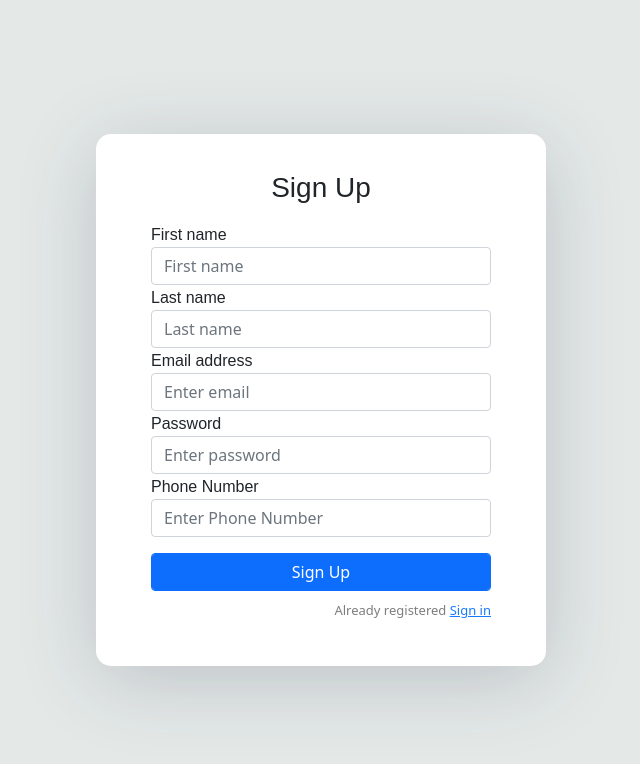
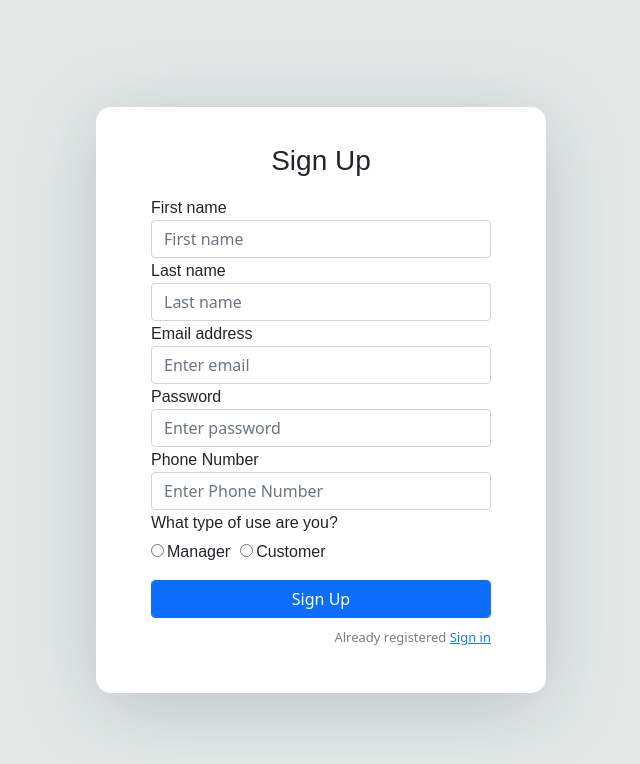
Before and after one commit to Thesis2022FTC/FastFood, a React (Create React App) app in the folder ftc-app/: page /sign-up in a window 1280 px wide. Shown: the top 764 px of the page, without its empty margins (319-959 px from the left). Built offline with nearby package versions, Linux system fonts and the light colour scheme.

Commit message:
added userType as Manager or Customer

```diff
--- a/ftc-app/src/Admin.js
+++ b/ftc-app/src/Admin.js
@@ -2,14 +2,14 @@ import React from "react";
 import { useDispatch, useSelector } from "react-redux";
 import { Redirect } from "react-router-dom";
 import FormComponent from './MDComponent/Form'
-const Admin=()=>{
+const Admin=({profile})=>{
     const { isLogin } = useSelector(state => state.user)
     if (!isLogin) {
         return <Redirect to={'/sign-in'} />
     }
     return(
         <div>
-           < FormComponent/>
+           < FormComponent profile={profile}/>
         </div>
     )
 }
--- a/ftc-app/src/Dashboard.js
+++ b/ftc-app/src/Dashboard.js
@@ -5,13 +5,14 @@ import { getAuth, onAuthStateChanged } from "firebase/auth";
 import DataTable from './MDComponent/DataTable'
 import ControlledCarousel from "./MDComponent/Carousel";
 import CardGrid from "./MDComponent/Cards";
+import Admin from "./Admin"
 import db from './config';
 import { collection, query, where, onSnapshot } from "firebase/firestore";
-import { getUser } from "./redux/features/userSlice";
+import  { getStore} from "./redux/features/fastfood";
 
 const Dashboard = () => {
     const dispatch = useDispatch();
-    const { isLogin } = useSelector(state => state.user)
+    const { isLogin, isUserType } = useSelector(state => state.user)
     const [store, setStore] = useState([])
     const auth = getAuth();
     const user = auth.currentUser;
@@ -21,11 +22,12 @@ const Dashboard = () => {
         if (isSubscribed) {
             // dispatch(getUser(user))
             fetchStore();
+
         }
 
         return () => isSubscribed = false
 
-    }, [])
+    },[user.uid])
 
 
 
@@ -35,9 +37,11 @@ const Dashboard = () => {
             const fastfood = [];
             querySnapshot.forEach((doc) => {
                 fastfood.push(doc.data());
+                dispatch(getStore(doc.data()))
             });
             setStore(fastfood)
-            console.log(JSON.stringify(store))
+            // console.log(JSON.stringify(store))
+            console.log('TEST',isUserType.UserType)
         });
 
     }
@@ -48,13 +52,15 @@ const Dashboard = () => {
 
 
     return (
-        <div className="container bg-light" style={{ marginTop: 30, paddingTop: 30, marginBottom: 100 }}>
-            <div className="container-fluid bg-dark" > <ControlledCarousel fastfood={store} /></div>
-            <div style={{ marginTop: 50, paddingBottom: 50 }}>
-                <CardGrid fastfood={store} />
-            </div>
+        isUserType.UserType == 'Customer' ?
+            <div className="container bg-light" style={{ marginTop: 30, paddingTop: 30, marginBottom: 100 }}>
 
-        </div>
+                <div className="container-fluid bg-dark" > <ControlledCarousel fastfood={store} /></div>
+                <div style={{ marginTop: 50, paddingBottom: 50 }}>
+                    <CardGrid fastfood={store} />
+                </div>
+            </div> :
+            <Admin />
     )
 }
 
--- a/ftc-app/src/MDComponent/Carousel.js
+++ b/ftc-app/src/MDComponent/Carousel.js
@@ -14,7 +14,7 @@ const ControlledCarousel = ({ fastfood }) => {
                 <Carousel.Item>
                     <img
                         width="200"
-                        height="200"
+                        height="250"
                         className="d-block w-100"
                         // src={item.Logo}
                         alt={item.CompanyName}
--- a/ftc-app/src/MDComponent/Form.js
+++ b/ftc-app/src/MDComponent/Form.js
@@ -1,43 +1,86 @@
-import React, { useState } from "react";
+import React, { useState, useEffect } from "react";
 import { Form, Row, Col, Button, Alert } from "react-bootstrap";
 import { getAuth } from "@firebase/auth";
 import { doc, setDoc } from "firebase/firestore";
 import { getStorage, ref, uploadBytesResumable, getDownloadURL } from "firebase/storage";
 import db from '../config';
 import { encode, decode } from 'js-base64';
+import { useSelector ,useDispatch} from "react-redux";
+import  { getStore} from "../redux/features/fastfood";
 
 const FormComponent = () => {
+    const dispatch=useDispatch()
+    const {fastfood}=useSelector(state=>state.fastfood)
     const auth = getAuth();
     const user = auth.currentUser;
     const storage = getStorage();
     const [url, setUrl] = useState('')
     const [srcFile, setSrcFile] = useState()
+    const [myProfile, setmyProfile] = useState(fastfood.filter(item=>item.uid==user.uid))
+    const [companyname, setCompanyName] = useState()
+    const [seat, setSeat] = useState()
+    const [fullname, setFullname] = useState()
+    const [address1, setAddress1] = useState()
+    const [address2, setAddress2] = useState()
+    const [city, setCity] = useState()
+    const [zip, setZip] = useState()
+    const [drivethru, setDriveThru] = useState()
+    const [parkspace, setParkSpace] = useState()
+    const [startTime, setStarTime] = useState()
+    const [endTime, setEndTime] = useState()
+    const [description, setDescription] = useState()
+    console.log("MyProfile",myProfile)
+
     let srcUrl = ''
     const metadata = {
         contentType: 'image/jpeg'
     };
+
+    useEffect(() => {
+        setmyProfile(fastfood.filter(item=>item.uid==user.uid))
+        setCompanyName(myProfile.length > 0 ? myProfile[0].CompanyName : null)
+        setSeat(myProfile.length > 0 ? myProfile[0].Capacity : null)
+        setFullname(myProfile.length > 0 ? myProfile[0].Manager : null)
+        setAddress1(myProfile.length > 0 ? myProfile[0].Address1 : null)
+        setAddress2(myProfile.length > 0 ? myProfile[0].Address2 : null)
+        setCity(myProfile.length > 0 ? myProfile[0].City : null)
+        setZip(myProfile.length > 0 ? myProfile[0].Zip : null)
+        setDriveThru(myProfile.length > 0 ? myProfile[0].DriveThru : null)
+        setParkSpace(myProfile.length > 0 ? myProfile[0].ParkingSpace : null)
+        setStarTime(myProfile.length > 0 ? myProfile[0].TimeStart : null)
+        setEndTime(myProfile.length > 0 ? myProfile[0].TimeClose : null)
+        setDescription(myProfile.length > 0 ? myProfile[0].Description : null)
+    }, [fastfood])
+
+
     const changeHandler = (event) => {
         setSrcFile(event.target.files[0]);
 
 
     };
+    // console.log("Prof",myProfile[0][0].uid)
 
     const handleSubmit = async (e) => {
         e.preventDefault();
-        const { companyname, fullname, seat, address1, address2, city, zip, drivethru, parkspace, startTime, endTime, description, uploadFile } = e.target.elements;
+        // const { companyname, fullname, seat, address1, address2, city, zip, drivethru, parkspace, startTime, endTime, description, uploadFile } = e.target.elements;
 
         // const base64Image=encode(uploadFile.files[0].name)
         const company = {
-            CompanyName: companyname.value,
-            Capacity: seat.value,
-            Manager: fullname.value,
+            CompanyName: companyname,
+            Capacity: seat,
+            Manager: fullname,
             CreatedBy: user.uid,
-            Description: description.value,
-            DriveThru: drivethru.value == 'on' ? true : false,
-            Location: `${address1.value} ${address2.value} ${city.value} ${zip.value}`,
-            ParkingSpace: parkspace.value == 'on' ? true : false,
-            TimeStart: startTime.value,
-            TimeClose: endTime.value,
+            Description: description,
+            DriveThru: drivethru == 'on' ? true : false,
+            Location: `${address1} ${address2} ${city} ${zip}`,
+            Address1: address1,
+            Address2: address2,
+            City: city,
+            Zip: zip,
+            ParkingSpace: parkspace == 'on' ? true : false,
+            TimeStart: startTime,
+            TimeClose: endTime,
+            uid: user.uid
 
         }
 
@@ -74,7 +117,8 @@ const FormComponent = () => {
                     setTimeout(() => {
                         setDoc(doc(db, "fastfood", user.uid), company);
                         alert('Record has been saved!')
-                    }, 5000);
+                        dispatch(getStore(company))
+                    }, 3000);
                 });
 
             }
@@ -90,57 +134,57 @@ const FormComponent = () => {
                 <Row className="mb-3">
                     <Form.Group as={Col} controlId="formGridCompanyname">
                         <Form.Label>Company Name</Form.Label>
-                        <Form.Control type="text" placeholder="Enter Company name" name='companyname' required />
+                        <Form.Control type="text" placeholder="Enter Company name" name='companyname' required value={companyname} onChange={(e) => setCompanyName(e.target.value)} />
                     </Form.Group>
 
                     <Form.Group as={Col} controlId="formGridManager">
                         <Form.Label>Manager's Name</Form.Label>
-                        <Form.Control type="text" placeholder="Full name" name='fullname' required />
+                        <Form.Control type="text" placeholder="Full name" name='fullname' required value={fullname} onChange={(e) => setFullname(e.target.value)} />
                     </Form.Group>
 
                     <Form.Group as={Col} controlId="formGridManager">
                         <Form.Label>Seating Capacity</Form.Label>
-                        <Form.Control type="number" placeholder="Enter seat capacity" name='seat' defaultValue="0" required />
+                        <Form.Control type="number" placeholder="Enter seat capacity" name='seat' defaultValue="0" required value={seat} onChange={(e) => setSeat(e.target.value)} />
                     </Form.Group>
                 </Row>
                 <Form.Group className="mb-3" controlId="exampleForm.ControlTextarea1">
                     <Form.Label>Company Short Description</Form.Label>
-                    <Form.Control type='text' as="textarea" rows={3} required name="description" />
+                    <Form.Control type='text' as="textarea" rows={3} required name="description" value={description} onChange={(e) => setDescription(e.target.value)} />
                 </Form.Group>
                 <Row className='mb-3'>
                     <Form.Group as={Col} controlId="formGridLocation">
                         <Form.Label>Address</Form.Label>
-                        <Form.Control placeholder="1234 Main St" name='address1' required />
+                        <Form.Control placeholder="1234 Main St" name='address1' required value={address1} onChange={(e) => setAddress1(e.target.value)} />
                     </Form.Group>
 
                     <Form.Group as={Col} controlId="formGridLocation2">
                         <Form.Label>Address 2</Form.Label>
-                        <Form.Control placeholder="Apartment, studio, or floor" name="address2" />
+                        <Form.Control placeholder="Apartment, studio, or floor" name="address2" value={address2} onChange={(e) => setAddress2(e.target.value)} />
                     </Form.Group>
                     <Form.Group as={Col} controlId="formGridCity">
                         <Form.Label>City</Form.Label>
-                        <Form.Control type="text" placeholder="City" name="city" />
+                        <Form.Control type="text" placeholder="City" name="city" value={city} onChange={(e) => setCity(e.target.value)} />
                     </Form.Group>
 
                     <Form.Group as={Col} controlId="formGridZip">
                         <Form.Label>Zip</Form.Label>
-                        <Form.Control type="number" placeholder="zip/postal code" name="zip" />
+                        <Form.Control type="number" placeholder="zip/postal code" name="zip" value={zip} onChange={(e) => setZip(e.target.value)} />
                     </Form.Group>
                 </Row>
                 <Row className="mb-3">
                     <Form.Group as={Col} className="mb-3" id="formGridDrive">
                         <Form.Label>Do you have Drive Thru?</Form.Label>
-                        <Form.Check type="radio" label="Yes" name="drivethru" required />
-                        <Form.Check type="radio" label="No" name="drivethru" required />
+                        <Form.Check type="radio" label="Yes" name="drivethru" required checked={drivethru ? true : false} onChange={(e) => setDriveThru(e.target.value)} />
+                        <Form.Check type="radio" label="No" name="drivethru" required checked={drivethru ? true : false} onChange={(e) => setDriveThru(e.target.value)} />
                     </Form.Group>
                     <Form.Group as={Col} className="mb-3" id="formGridPark">
                         <Form.Label>Do you have Parking Space?</Form.Label>
-                        <Form.Check type="radio" label="Yes" name="parkspace" required />
-                        <Form.Check type="radio" label="No" name="parkspace" required />
+                        <Form.Check type="radio" label="Yes" name="parkspace" required checked={parkspace ? true : false} onChange={(e) => setParkSpace(e.target.value)} />
+                        <Form.Check type="radio" label="No" name="parkspace" required checked={parkspace ? true : false} onChange={(e) => setParkSpace(e.target.value)} />
                     </Form.Group>
                     <Form.Group as={Col} className="mb-3" id="formGridTimeStart">
                         <Form.Label>Store Opening Time</Form.Label>
-                        <Form.Select aria-label="Default select example" name="startTime" required>
+                        <Form.Select aria-label="Default select example" name="startTime" required value={startTime} onChange={(e) => setStarTime(e.target.value)}>
                             <option>Select opening hour</option>
                             <option value="12:00 am">12:00 am</option>
                             <option value="1:00 am">1:00 am</option>
@@ -170,7 +214,7 @@ const FormComponent = () => {
                     </Form.Group>
                     <Form.Group as={Col} className="mb-3" id="formGridTimeClose">
                         <Form.Label>Store Closing time</Form.Label>
-                        <Form.Select aria-label="Default select example" name="endTime" required>
+                        <Form.Select aria-label="Default select example" name="endTime" required value={endTime} onChange={(e) => setEndTime(e.target.value)}>
                             <option>Select closing hour</option>
                             <option value="12:00 am">12:00 am</option>
                             <option value="1:00 am">1:00 am</option>
--- a/ftc-app/src/header.js
+++ b/ftc-app/src/header.js
@@ -1,24 +1,51 @@
-import React, { useEffect, useRef } from "react"
+import React, { useEffect, useRef,useState } from "react"
 import { Link, useHistory } from "react-router-dom";
 import { useDispatch, useSelector } from "react-redux";
 import { Redirect } from "react-router-dom/cjs/react-router-dom.min";
-import { clearUsers, getUser, isUserLogin } from './redux/features/userSlice'
+import { clearUsers, getUser, isUserLogin,isUser } from './redux/features/userSlice'
 import { getAuth, signInWithEmailAndPassword, signOut } from "firebase/auth";
 import { Navbar, Container, Nav, NavDropdown, Badge } from 'react-bootstrap'
 import Avatar from 'react-avatar';
+import { collection, query, where, onSnapshot } from "firebase/firestore";
+import db from './config'
 
 const Header = () => {
     const history=useHistory()
     const { isLogin,users} = useSelector(state => state.user)
+    const [profile, setProfile] = useState([])
     const dispatch = useDispatch()
     const auth = getAuth();
     const user=auth.currentUser;
+
+    useEffect(() => {
+        let isSubscribed = true
+        if (isSubscribed) {
+            // dispatch(getUser(user))
+            fetchUserProfile();
+        }
+        return () => isSubscribed = false
+
+    }, [user.uid])
+
 
     const logout = (e) => {
         e.preventDefault()
         alert("Sign out now?")
         dispatch(clearUsers())
         signOut(auth)
+
+    }
+
+    const fetchUserProfile= async () => {
+        const q = query(collection(db, "userProfile"),where("uid","==",user.uid));
+        const unsubscribe = onSnapshot(q, (querySnapshot) => {
+            const userProfile = [];
+            querySnapshot.forEach((doc) => {
+                setProfile(doc.data())
+                dispatch(isUser(doc.data()))
+        });
+            });
+
 
     }
 
@@ -46,7 +73,8 @@ const Header = () => {
                         <NavDropdown.Item href="/profile"><Avatar round={true} name={user.displayName} size="20" style={{ marginRight: 5 }} />{user.displayName}</NavDropdown.Item>
                         <NavDropdown.Item  style={{ fontSize: 10 }}>{user.email}</NavDropdown.Item>
                         <NavDropdown.Divider />
-                        <NavDropdown.Item onClick={()=>history.push('/admin')}>Admin Panel</NavDropdown.Item>
+                        {profile.UserType==='Manager'?<NavDropdown.Item onClick={()=>history.push('/admin')}>
+                            Admin Panel</NavDropdown.Item>:null}
                         <NavDropdown.Item href={"/sign-in"} onClick={logout}>Sign out</NavDropdown.Item>
                     </NavDropdown>
 
--- a/ftc-app/src/login.js
+++ b/ftc-app/src/login.js
@@ -34,6 +34,8 @@ const Login = () => {
                 // alert(errorMessage)
             });
     }
+
+
     if (currentUser) {
         return <Redirect to={'/dashboard'} />
     }
--- a/ftc-app/src/profile.js
+++ b/ftc-app/src/profile.js
@@ -1,7 +1,9 @@
 import React from 'react'
 const Profile=()=>{
     return(
-        <div></div>
+        <div>
+
+        </div>
     )
 
 
--- /dev/null
+++ b/ftc-app/src/redux/features/fastfood.js
@@ -0,0 +1,23 @@
+import { createSlice } from '@reduxjs/toolkit'
+
+const initialState = {
+    fastfood:[],
+
+
+}
+
+export const fastfoodSlice = createSlice({
+  name: 'fastfood',
+  initialState,
+  reducers: {
+    getStore: (state,action) => {
+      state.fastfood=state.fastfood.concat(action.payload)
+      console.log('Store:',JSON.stringify(state.fastfood))
+    }
+  },
+})
+
+// Action creators are generated for each case reducer function
+export const {getStore} = fastfoodSlice.actions
+
+export default fastfoodSlice.reducer
--- a/ftc-app/src/redux/store.js
+++ b/ftc-app/src/redux/store.js
@@ -1,8 +1,9 @@
 import { configureStore } from '@reduxjs/toolkit'
 import userSlice from './features/userSlice'
-
+import fastfoodSlice from './features/fastfood'
 export const store = configureStore({
   reducer: {
       user:userSlice,
+      fastfood:fastfoodSlice,
   },
 })
--- a/ftc-app/src/signup.js
+++ b/ftc-app/src/signup.js
@@ -1,47 +1,67 @@
 import React, { useEffect, useState } from "react";
 import { Link, Redirect } from "react-router-dom";
 import firebaseConfig from "./config";
-import { getAuth, createUserWithEmailAndPassword, sendEmailVerification,updateProfile,signInWithEmailAndPassword} from "firebase/auth";
+import { getAuth, createUserWithEmailAndPassword, sendEmailVerification, updateProfile, signInWithEmailAndPassword } from "firebase/auth";
 import Dashboard from "./Dashboard";
 import { useDispatch } from 'react-redux'
 import { getUser, clearUsers, isUserLogin } from './redux/features/userSlice'
+import { doc, setDoc } from "firebase/firestore";
+import db from './config';
+
 const SignUp = () => {
     const dispatch = useDispatch()
     const [currentUser, setCurrentUser] = useState(null);
     const [error, setError] = useState()
-    let image="https://firebasestorage.googleapis.com/v0/b/fastfood-queue.appspot.com/o/Jolibee%2FJollibee-logo.png?alt=media&token=3c45576b-bd03-4a27-8bb7-50f4e3279ee3"
+    let image = "https://firebasestorage.googleapis.com/v0/b/fastfood-queue.appspot.com/o/Jolibee%2FJollibee-logo.png?alt=media&token=3c45576b-bd03-4a27-8bb7-50f4e3279ee3"
     const auth = getAuth();
+    const user=auth.currentUser;
+
+
+
     useEffect(() => {
         dispatch(clearUsers())
     }, [])
 
     const handleSubmit = async (e) => {
         e.preventDefault();
-        const { email, password,fname,lname} = e.target.elements;
+        const { email, password, fname, lname, phone, userType } = e.target.elements;
+        const profile = {
+            Firstname: fname.value,
+            Lastname: lname.value,
+            Displayname: fname.value + ' ' + lname.value,
+            Email: email.value,
+            Password: password.value,
+            PhoneNumber: phone.value,
+            UserType: userType.value,
+            uid:user.uid
+
+        }
         try {
             await createUserWithEmailAndPassword(auth, email.value, password.value);
 
             await updateProfile(auth.currentUser, {
-                displayName: fname.value+' ' + lname.value, photoURL: image
+                displayName: fname.value + ' ' + lname.value, photoURL: image
             })
-
+            const user=auth.currentUser;
+            setDoc(doc(db, "userProfile", user.uid), profile);
             await signInWithEmailAndPassword(auth, email.value, password.value)
             setCurrentUser(true);
             dispatch(isUserLogin(true))
             await sendEmailVerification(auth.currentUser)
+
         } catch (error) {
-            setError(error.message  )
+            setError(error.message)
         }
     };
 
     if (currentUser) {
-        return <Redirect to={'/email-verification'}/>
+        return <Redirect to={'/email-verification'} />
     }
 
-    const InValidCredential=()=>{
-        return(
+    const InValidCredential = () => {
+        return (
             <div>
-                <p style={{fontSize:10,marginTop:10}}className="text-danger">{error}</p>
+                <p style={{ fontSize: 10, marginTop: 10 }} className="text-danger">{error}</p>
             </div>
         )
     }
@@ -55,29 +75,41 @@ const SignUp = () => {
 
                     <div className="form-group">
                         <label>First name</label>
-                <input type="text" className="form-control" placeholder="First name" name='fname' required/>
+                        <input type="text" className="form-control" placeholder="First name" name='fname' required />
                     </div>
 
                     <div className="form-group">
                         <label>Last name</label>
-                <input type="text" className="form-control" placeholder="Last name" name='lname' required/>
+                        <input type="text" className="form-control" placeholder="Last name" name='lname' required />
                     </div>
 
                     <div className="form-group">
                         <label>Email address</label>
-                <input type="email" className="form-control" placeholder="Enter email" name="email" required/>
+                        <input type="email" className="form-control" placeholder="Enter email" name="email" required />
                     </div>
 
                     <div className="form-group">
                         <label>Password</label>
-                <input type="password" className="form-control" placeholder="Enter password" name="password" required/>
+                        <input type="password" className="form-control" placeholder="Enter password" name="password" required />
                     </div>
 
                     <div className="form-group">
                         <label>Phone Number</label>
-                <input type="number" className="form-control" placeholder="Enter Phone Number" required/>
+                        <input type="number" className="form-control" placeholder="Enter Phone Number" required name='phone' />
                     </div>
-            <InValidCredential/>
+                    <label>What type of use are you?</label>
+                    <div className="form-group">
+                        <label for="manager" style={{marginTop:5,marginRight:10}}>
+                            <input type="radio" value="Manager" required  id="manager" name="userType" style={{marginRight:3, marginBottom:3}}/>
+                            Manager</label>
+
+                        <label for="customer" style={{marginTop:5,marginRight:10}}>
+                            <input type="radio" value="Customer" required  id="customer" name="userType" style={{marginRight:3, marginBottom:3}}/>
+                            Customer</label>
+                    </div>
+
+
+                    <InValidCredential />
                     <div className="form-group">
                         <button type="submit" className="btn btn-primary form-control">Sign Up</button>
                     </div>
```
Also changed, not shown: ftc-app/src/emailVerification.js (+7 -7 lines), ftc-app/src/redux/features/userSlice.js (+6 -2 lines). Lines whose indentation alone changed are shown as unchanged.
